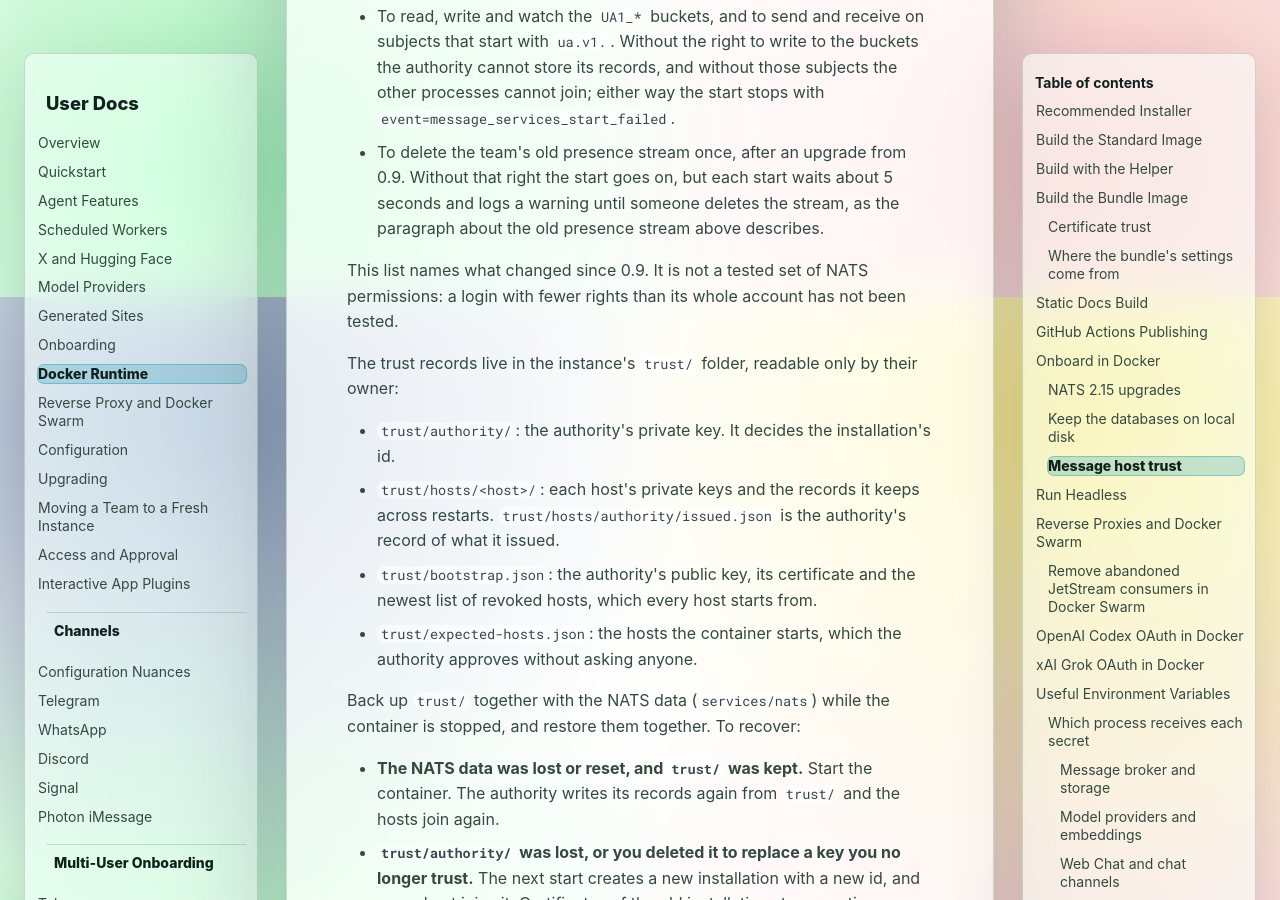
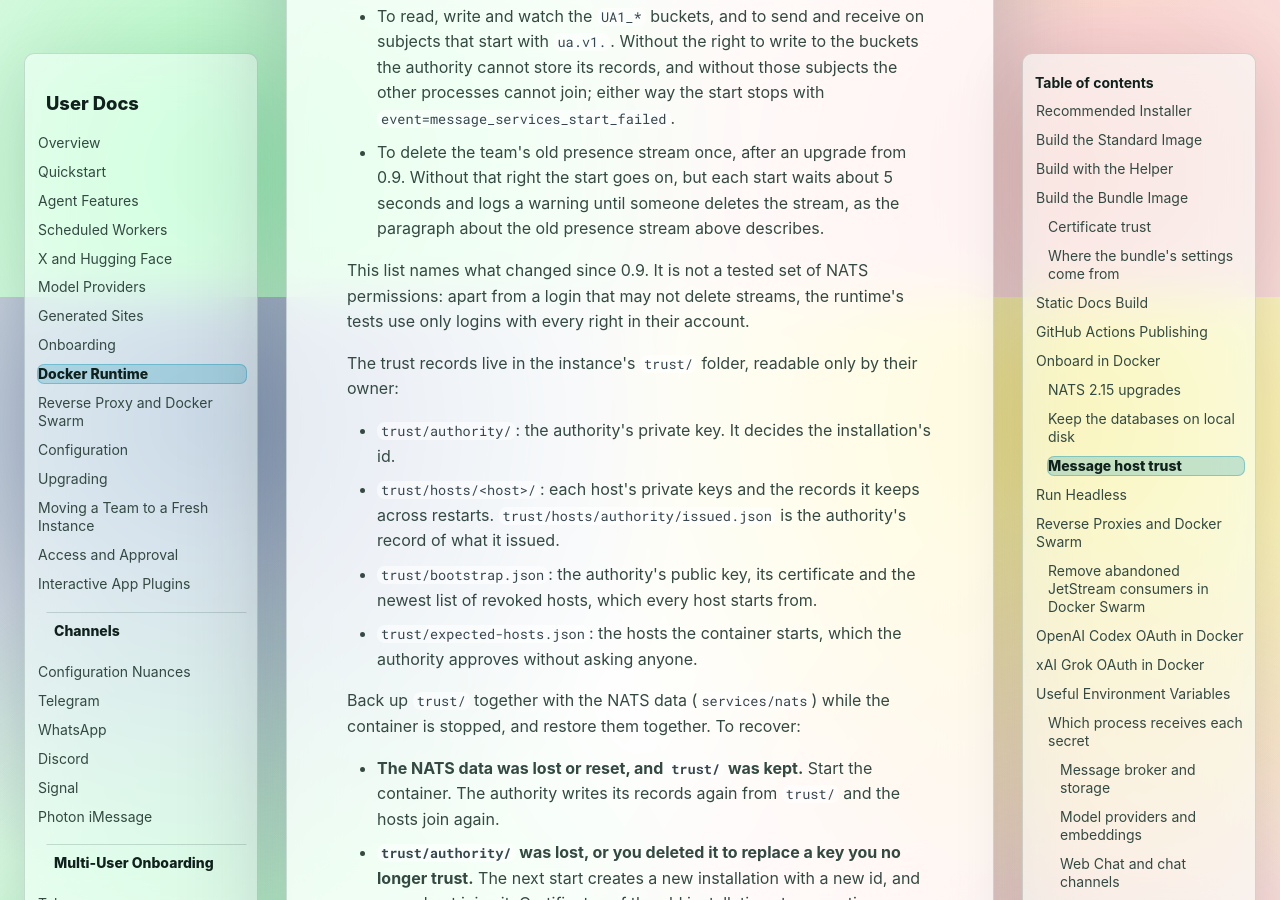
Before and after one commit to enzimo/universal-agents, an MkDocs documentation site: the page built from user_docs_source/docker.md, in a window 1280 px wide and 900 px high, scrolled down 9603 px. Built offline with MkDocs 1.6.1 and Material for MkDocs 9.7.7, drawn with Linux system fonts in a browser that asks for light colours.

Commit message:
Say which narrower NATS login the tests cover
The closing sentence of the external NATS login list said no login with
fewer rights than its whole account had been tested, but the login that
may not delete streams is tested on a real server and described above.

Co-Authored-By: Claude Opus 5.5 <noreply@anthropic.com>

```diff
--- a/user_docs_source/docker.md
+++ b/user_docs_source/docker.md
@@ -408,8 +408,8 @@ the setup the runtime is tested with. Compared with 0.9, the login also needs:
   presence stream above describes.
 
 This list names what changed since 0.9. It is not a tested set of NATS
-permissions: a login with fewer rights than its whole account has not been
-tested.
+permissions: apart from a login that may not delete streams, the runtime's
+tests use only logins with every right in their account.
 
 The trust records live in the instance's `trust/` folder, readable only by their
 owner:
```
